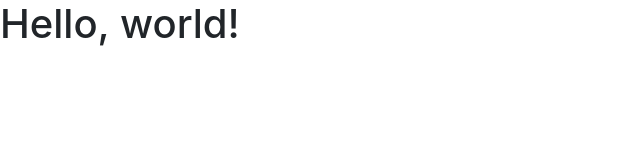
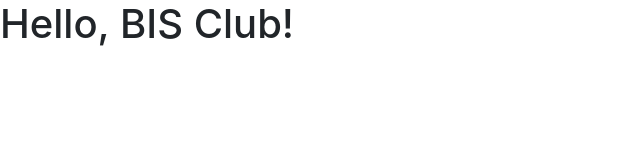
Before and after one commit to mourraid/mourraid.github.io, a plain HTML site: page index.html in a window 1280 px wide. Shown: the whole page, without its empty margins (0-640 px from the left). Drawn offline with nearby package versions, Linux system fonts and the light colour scheme.

Commit message:
Changed index.html with new message

```diff
--- a/index.html
+++ b/index.html
@@ -11,7 +11,7 @@
     <title>Hello, world!</title>
   </head>
   <body>
-    <h1>Hello, world!</h1>
+    <h1>Hello, BIS Club!</h1>
 
     <!-- Optional JavaScript -->
     <!-- jQuery first, then Popper.js, then Bootstrap JS -->
```
